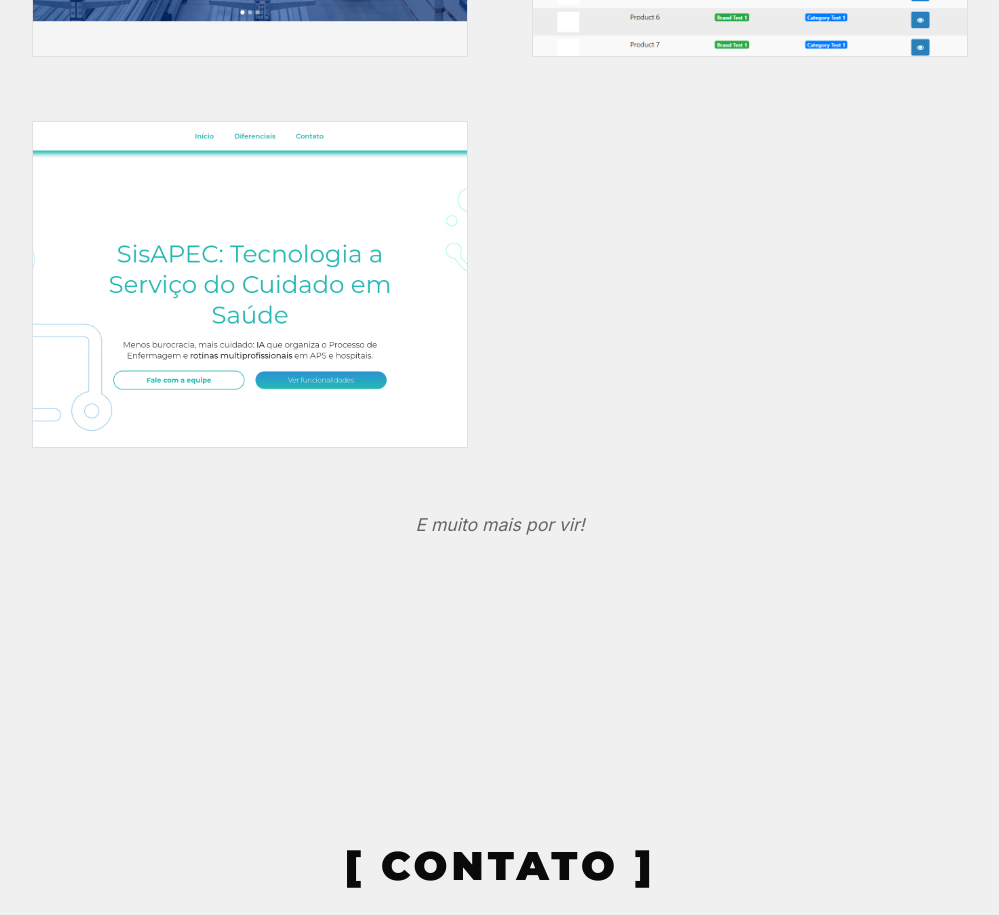
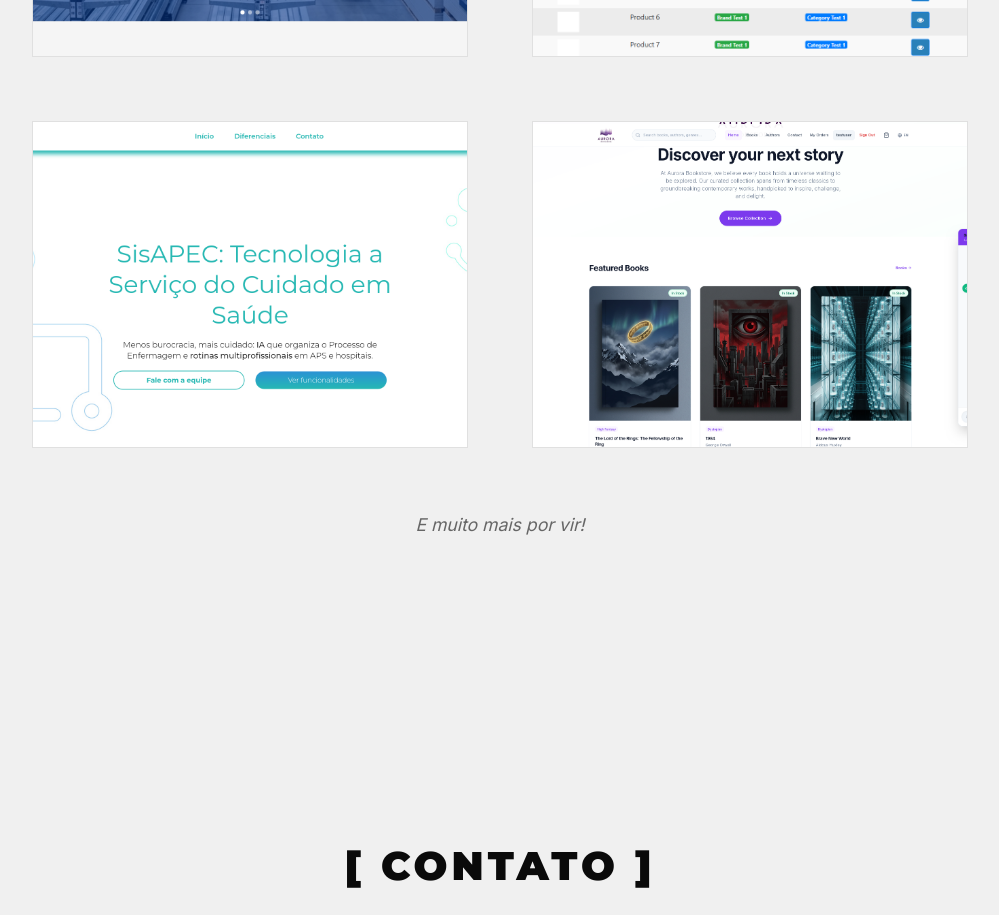
Before and after one commit to GRodrigues34/personal-portfolio, a React (Vite) app: page / in a window 1280 px wide. Shown: the part 3780-4695 px from the top of the page, without its empty margins (140-1139 px from the left). Built offline with nearby package versions, Linux system fonts and the light colour scheme.

Commit message:
Feat: Add Aurora Bookstore to portfolio project cards

```diff
--- a/src/i18n/translations.js
+++ b/src/i18n/translations.js
@@ -40,6 +40,9 @@ export const translations = {
     portfolio_project3_title: "Backend Developer — SisAPEC",
     portfolio_project3_desc: "Development and maintenance of the SisAPEC system, an outpatient care system for basic health units.",
     portfolio_project3_link_label: "VIEW PROJECT",
+    portfolio_project4_title: "Personal — Aurora Bookstore Fullstack Application",
+    portfolio_project4_desc: "E-commerce bookstore with a local artificial intelligence model that acts as a virtual assistant.",
+    portfolio_project4_link_label: "VIEW ON GITHUB",
     portfolio_more: "And many more to come!",
 
     // Contact
@@ -92,7 +95,9 @@ export const translations = {
     portfolio_project3_title: "Desenvolvedor Backend — SisAPEC",
     portfolio_project3_desc: "Desenvolvimento e manutenção do sistema SisAPEC, sistema de atendimento ambulatorial para unidades básicas de saúde.",
     portfolio_project3_link_label: "VER PROJETO",
-
+    portfolio_project4_title: "Pessoal - Aplicação Fullstack Aurora Bookstore",
+    portfolio_project4_desc: "Livraria E-commerce com um modelo de inteligência artificial local que atua como assistente virtual.",
+    portfolio_project4_link_label: "VER NO GITHUB",
     portfolio_more: "E muito mais por vir!",
 
     // Contact
--- a/src/pages/Portfolio/projects.js
+++ b/src/pages/Portfolio/projects.js
@@ -25,5 +25,14 @@ export const projects = [
     linkLabelKey: 'portfolio_project3_link_label',
     link: 'https://www.sisapec.com/',
     type: 'work'
+  },
+  {
+    id: 4,
+    imageKey: 'project-aurora.jpg',
+    titleKey: 'portfolio_project4_title',
+    descKey: 'portfolio_project4_desc',
+    linkLabelKey: 'portfolio_project4_link_label',
+    link: 'https://github.com/GRodrigues34/aurora-bookstore',
+    type: 'personal'
   }
 ];
```
Also changed, not shown: public/images/project-aurora.jpg (added).
